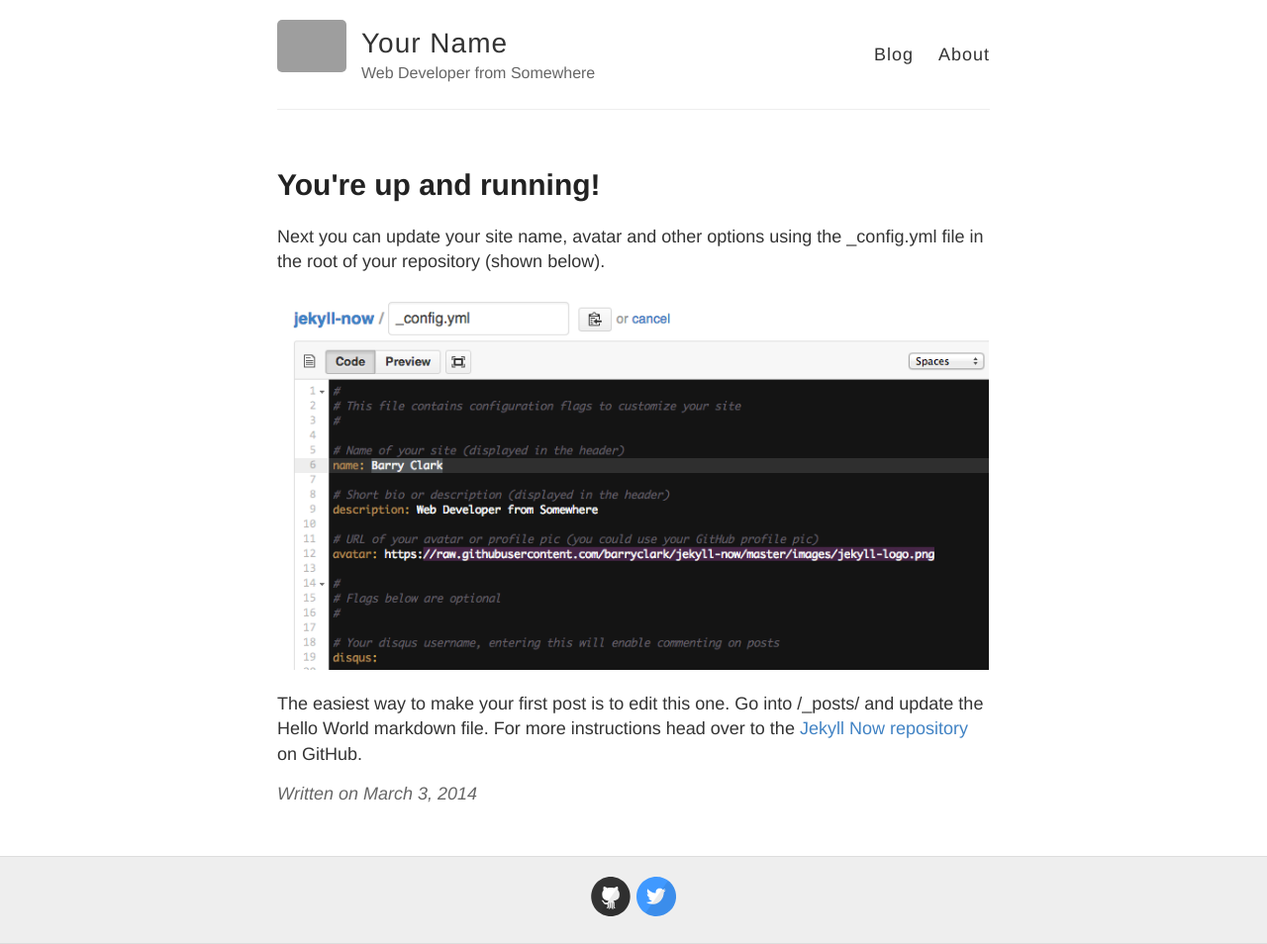
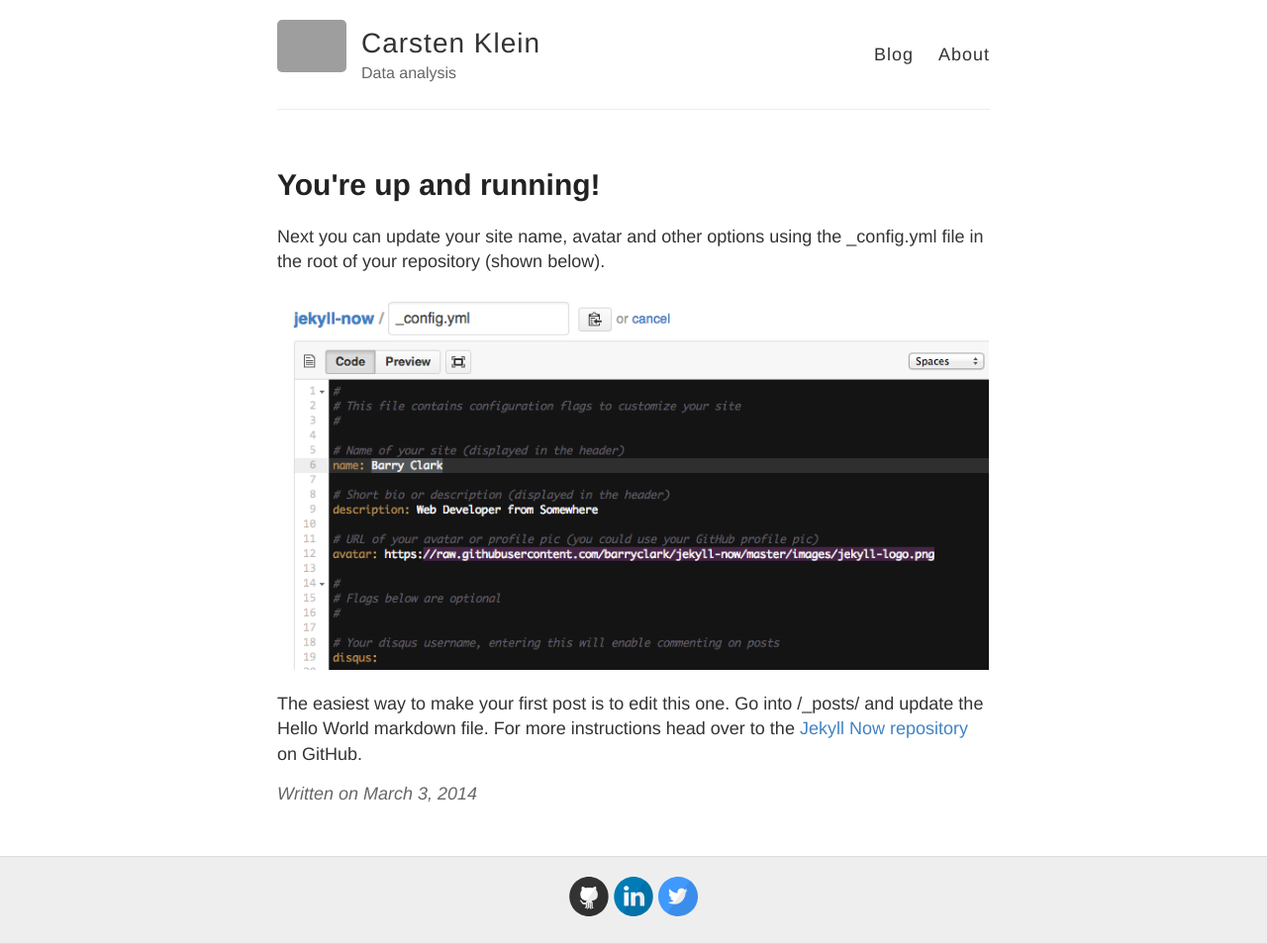
Before and after one commit to akcarsten/akcarsten.github.io, a Jekyll site: the page built from _posts/2014-3-3-Hello-World.md, in a window 1280 px wide. Shown: the whole page at 99% size. Built offline with Jekyll 4.4.1, drawn with Linux system fonts in a browser that asks for light colours; grey boxes are pictures that could not be loaded.

Commit message:
Update _config.yml

```diff
--- a/_config.yml
+++ b/_config.yml
@@ -3,13 +3,13 @@
 #
 
 # Name of your site (displayed in the header)
-name: Your Name
+name: Carsten Klein
 
 # Short bio or description (displayed in the header)
-description: Web Developer from Somewhere
+description: Data analysis
 
 # URL of your avatar or profile pic (you could use your GitHub profile pic)
-avatar: https://raw.githubusercontent.com/barryclark/jekyll-now/master/images/jekyll-logo.png
+avatar: https://raw.githubusercontent.com/akcarsten/jekyll-now/master/images/picjpg.jpg
 
 #
 # Flags below are optional
@@ -21,12 +21,12 @@ footer-links:
   email:
   facebook:
   flickr:
-  github: barryclark/jekyll-now
+  github: akcarsten/
   instagram:
-  linkedin:
+  linkedin: carsten-klein
   pinterest:
   rss: # just type anything here for a working RSS icon
-  twitter: jekyllrb
+  twitter: ak_carsten
   stackoverflow: # your stackoverflow profile, e.g. "users/50476/bart-kiers"
   youtube: # channel/<your_long_string> or user/<user-name>
   googleplus: # anything in your profile username that comes after plus.google.com/
```
